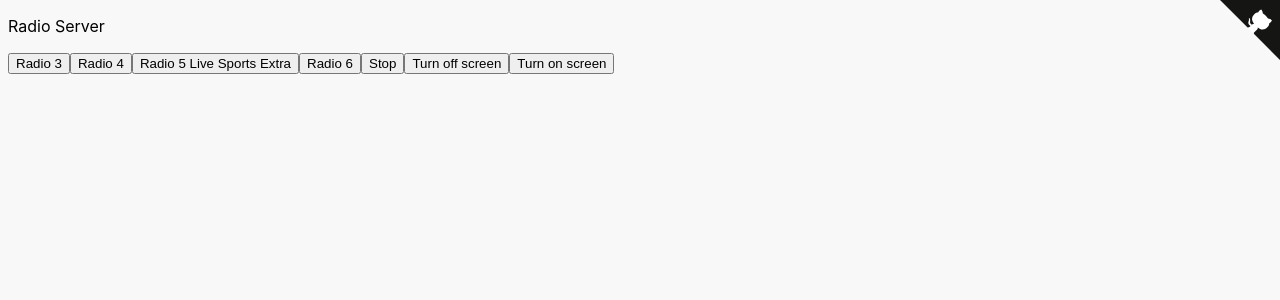
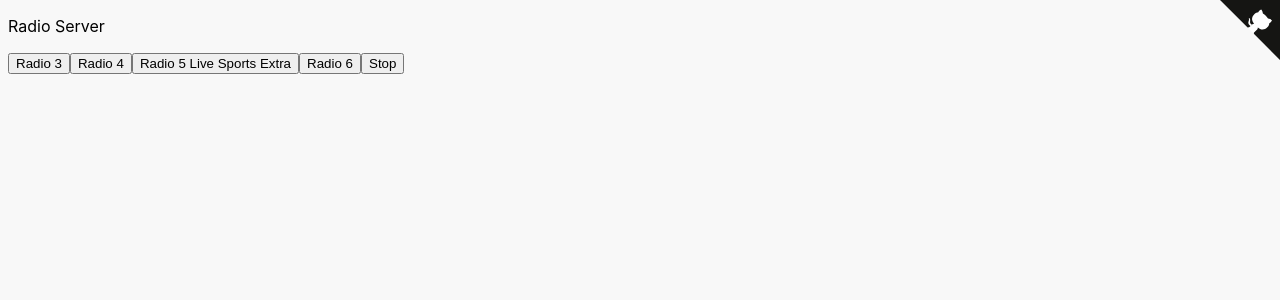
Before and after one commit to thompson318/radio-server, a Flask app: page / in a window 1280 px wide. Shown: the top 300 px of the page. Run offline with Flask 3, Linux system fonts and the light colour scheme; some web fonts are replaced.

Commit message:
Removed screen off / on

```diff
--- a/templates/index.html
+++ b/templates/index.html
@@ -19,9 +19,6 @@
     <button type="button" id="radio5 live sports extra" onclick="play(radio5sportsextra);">Radio 5 Live Sports Extra</>
     <button type="button" id="radio6" onclick="play(radio6);">Radio 6</>
     <button type="button" id="stop" onclick="stop();">Stop</>
-
-    <button type="button" id="screenoff" onclick="screenoff();">Turn off screen</>
-    <button type="button" id="screenon" onclick="screenon();">Turn on screen</>
   </div>
 </body>
 
```
